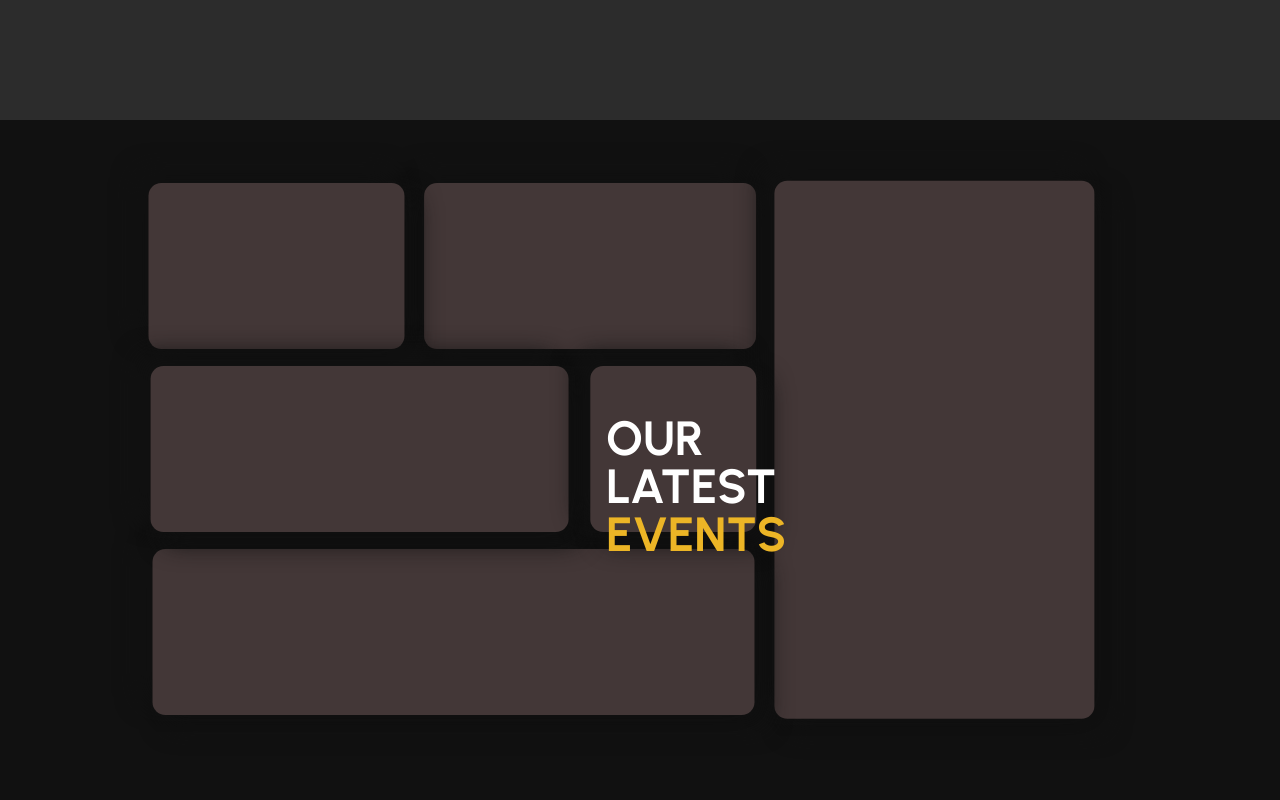
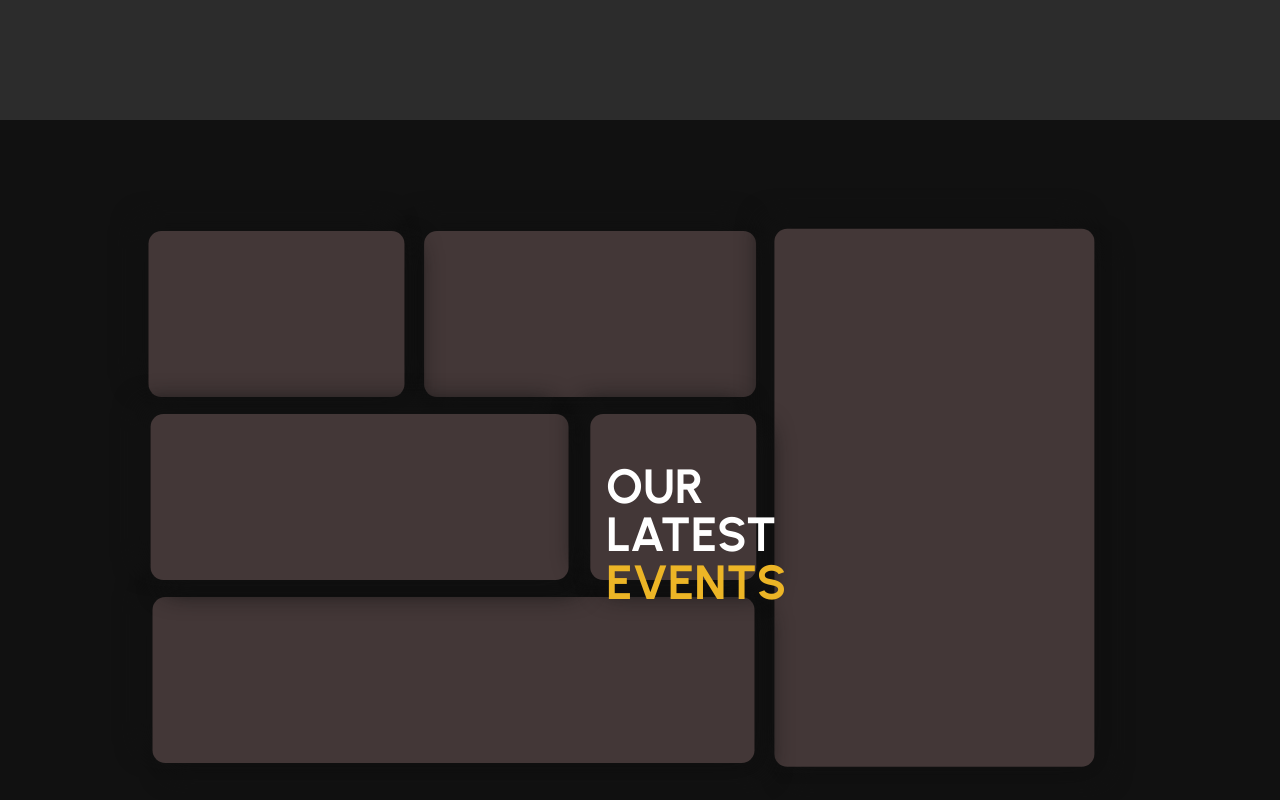
Before and after one commit to PRODDEC-CEC/proddec-website-2025, a Next.js app: page / in a window 1280 px wide. Shown: the part 1480-2280 px from the top of the page. Built offline with nearby package versions, Linux system fonts and the light colour scheme.

Commit message:
Small change in event Section

```diff
--- a/src/app/_components/Events/events.jsx
+++ b/src/app/_components/Events/events.jsx
@@ -3,7 +3,7 @@ import "./events.css"
 
 const add1 = () => {
   return (
-    <div className="bg-[#111111] h-[100vh] pt-24 w-[100vw] overflow-hidden">
+    <div className="bg-[#111111] h-[120vh] pt-36 w-[100vw] overflow-hidden">
 
       <div id='evntcrd'>
         <div className='evntcrds evntimg1'></div>
```
